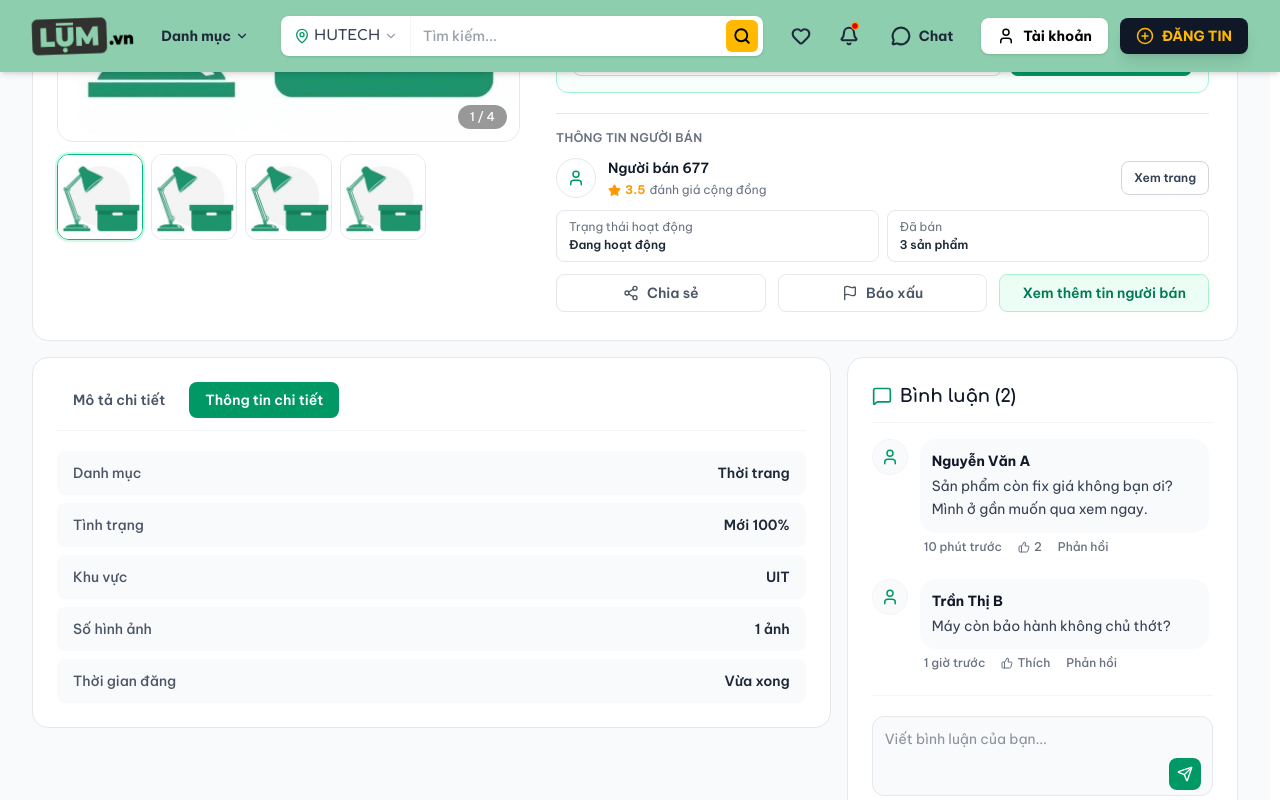
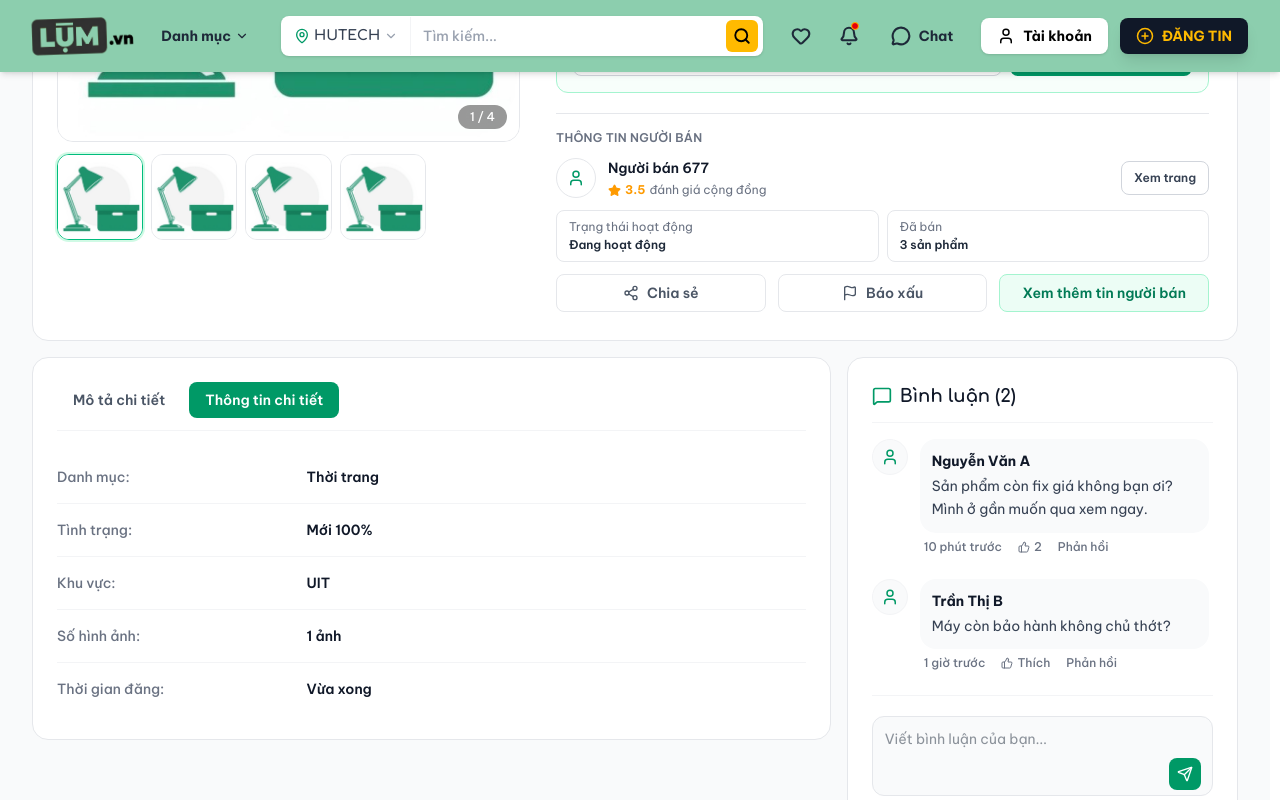
Before and after one commit to ngcnguywn0124/FE-LUM-trade-ecommerce, a Next.js app: page /bai-dang/1 in a window 1280 px wide. Both pictures are taken after a click on the button "Thông tin chi tiết". Shown: the part 486-1286 px from the top of the page. Built offline with nearby package versions, Linux system fonts and the light colour scheme.

Commit message:
style: update decription v11

```diff
--- a/components/features/product/details/ProductDetailTabs.tsx
+++ b/components/features/product/details/ProductDetailTabs.tsx
@@ -36,13 +36,24 @@ const ProductDetailTabs = ({ description, specs }: ProductDetailTabsProps) => {
       {activeTab === "description" ? (
         <p className="whitespace-pre-line text-sm leading-7 text-gray-700">{description}</p>
       ) : (
-        <div className="space-y-2">
-          {specs.map((spec) => (
-            <div key={spec.label} className="flex items-start justify-between gap-4 rounded-lg bg-gray-50 px-4 py-3">
-              <span className="text-sm font-medium text-gray-600">{spec.label}</span>
-              <span className="text-sm font-semibold text-gray-800 text-right">{spec.value}</span>
-            </div>
-          ))}
+        <div className="overflow-hidden">
+          <table className="w-full border-collapse">
+            <tbody>
+              {specs.map((spec, index) => (
+                <tr
+                  key={spec.label}
+                  className={`${index !== specs.length - 1 ? "border-b border-gray-100" : ""}`}
+                >
+                  <td className="py-4 pr-4 text-sm font-medium text-gray-500 w-1/3">
+                    {spec.label}:
+                  </td>
+                  <td className="py-4 text-sm font-semibold text-gray-900">
+                    {spec.value}
+                  </td>
+                </tr>
+              ))}
+            </tbody>
+          </table>
         </div>
       )}
     </section>
```
